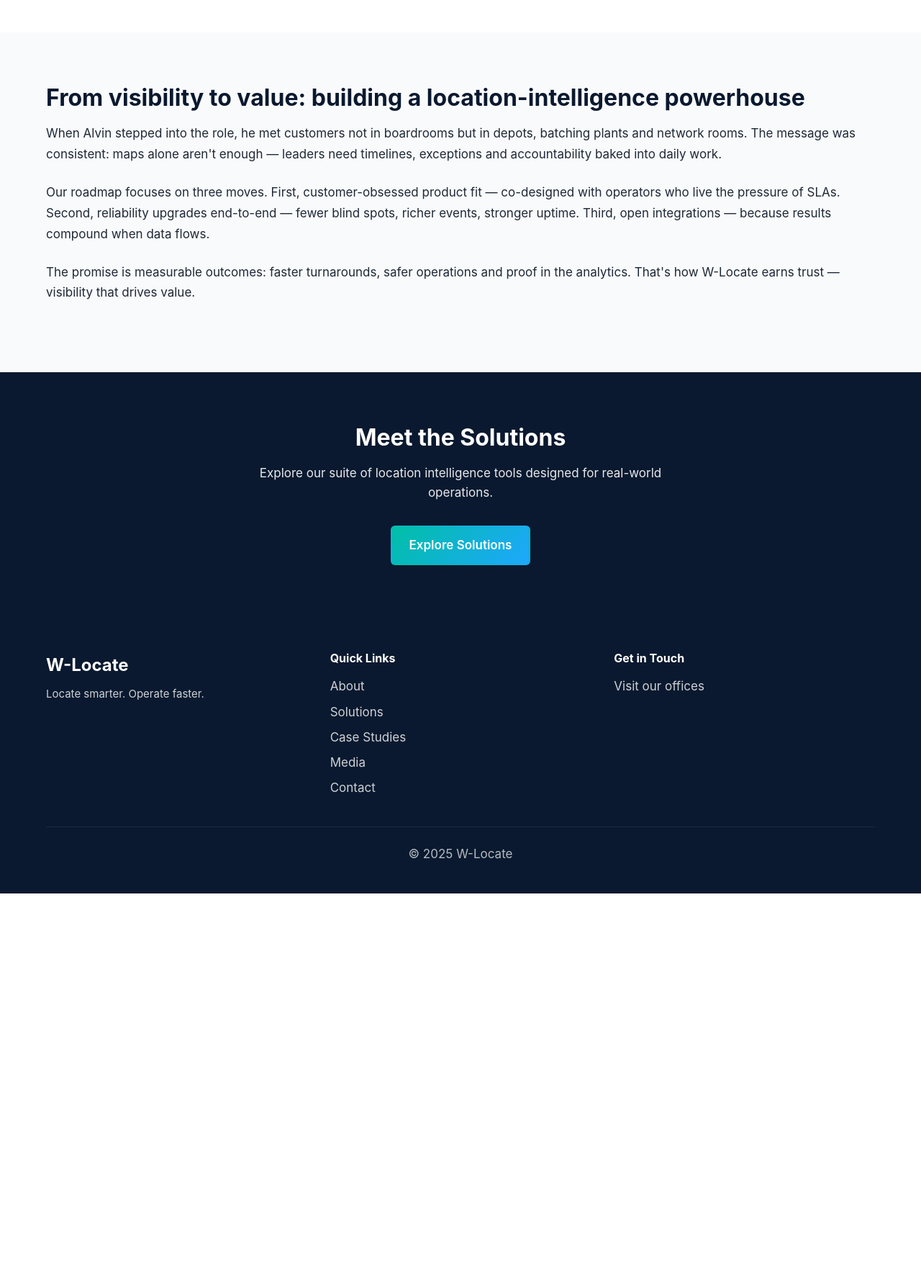
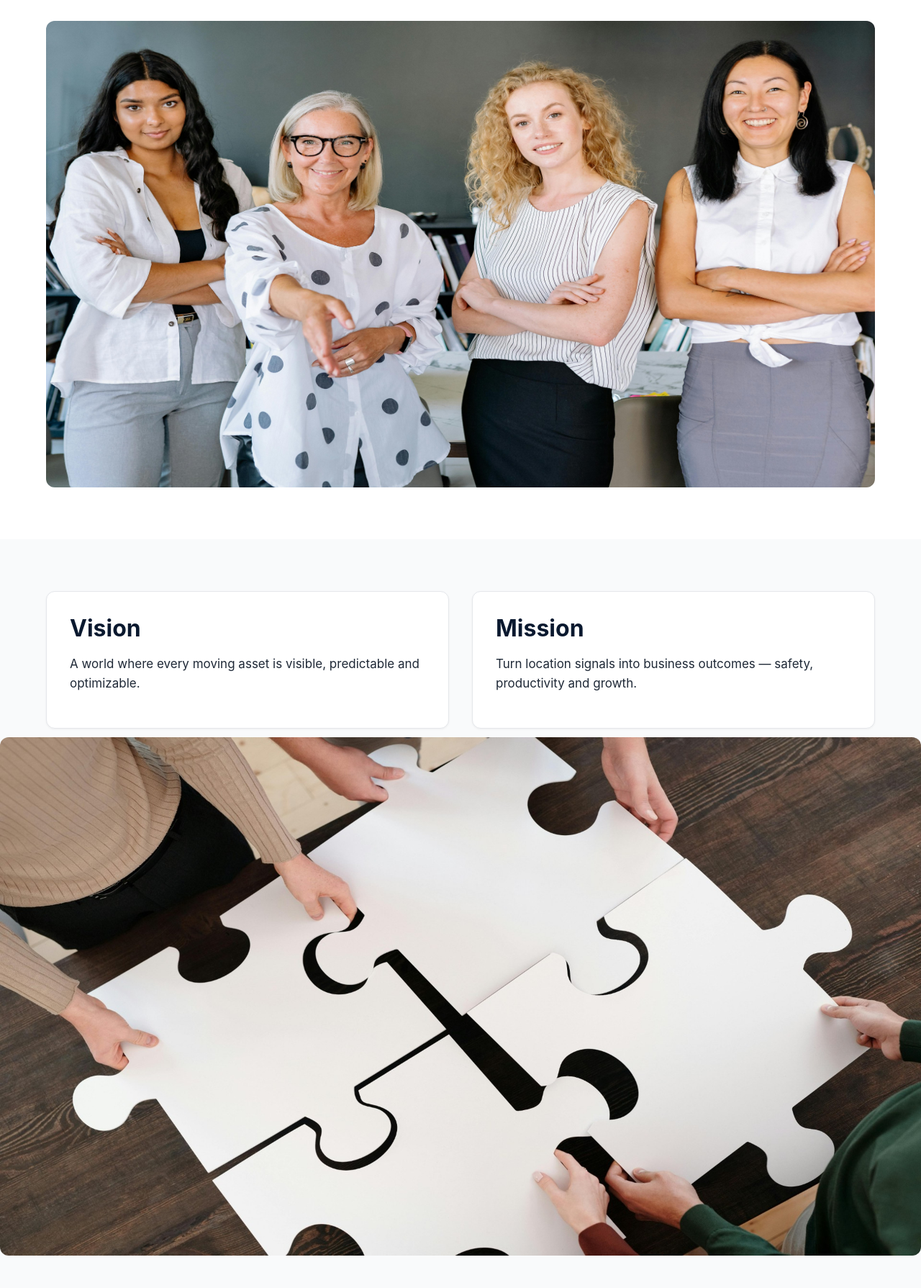
Before and after one commit to m-stacking/cat, a plain HTML site: page about.html in a window 1280 px wide. Shown: the part 1011-2800 px from the top of the page at 72% size. Before the commit the page ends 2252 px from the top, so only its background shows below. Drawn offline with Linux system fonts and the light colour scheme.

Commit message:
wire images into hero/media/about + normalize paths

```diff
--- a/about.html
+++ b/about.html
@@ -42,8 +42,10 @@
     <main>
         <section class="hero-simple">
             <div class="wrap">
+                <img src="assets/images/about-ceo.jpg?v=3" alt="Confident CEO portrait with city skyline overlay" width="1200" height="675" loading="lazy" decoding="async" style="width:100%;height:auto;aspect-ratio:16/9;display:block;border-radius:12px;margin-bottom:12px">
                 <h1>Our mission is to empower real-time, location-driven decisions.</h1>
                 <p class="lead">We integrate telematics, IoT sensors, cloud and analytics so leaders can act with confidence — indoors and outdoors, in minutes not days.</p>
+                <img src="assets/images/about-team.jpg?v=3" alt="Professional mixed-gender tech team collaborating" width="1600" height="900" loading="lazy" decoding="async" style="width:100%;height:auto;aspect-ratio:16/9;display:block;border-radius:12px;margin-top:12px">
             </div>
         </section>
 
@@ -60,6 +62,7 @@
                     </div>
                 </div>
             </div>
+            <img src="assets/images/about-mission.jpg?v=3" alt="Globe with teal data trails (mission)" width="1200" height="675" loading="lazy" decoding="async" style="width:100%;height:auto;aspect-ratio:16/9;display:block;border-radius:12px;margin-top:12px">
         </section>
 
         <section class="approach">
```
